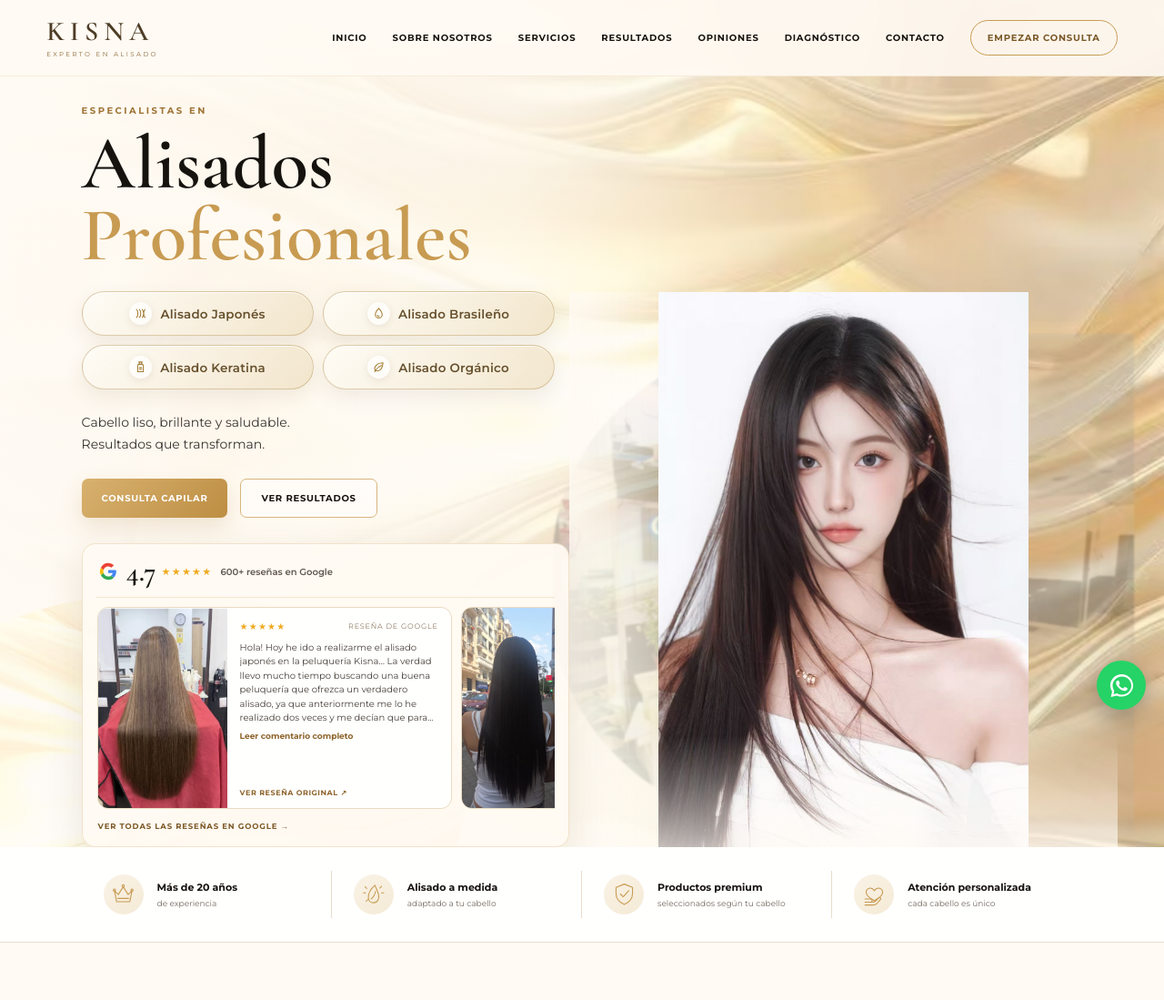
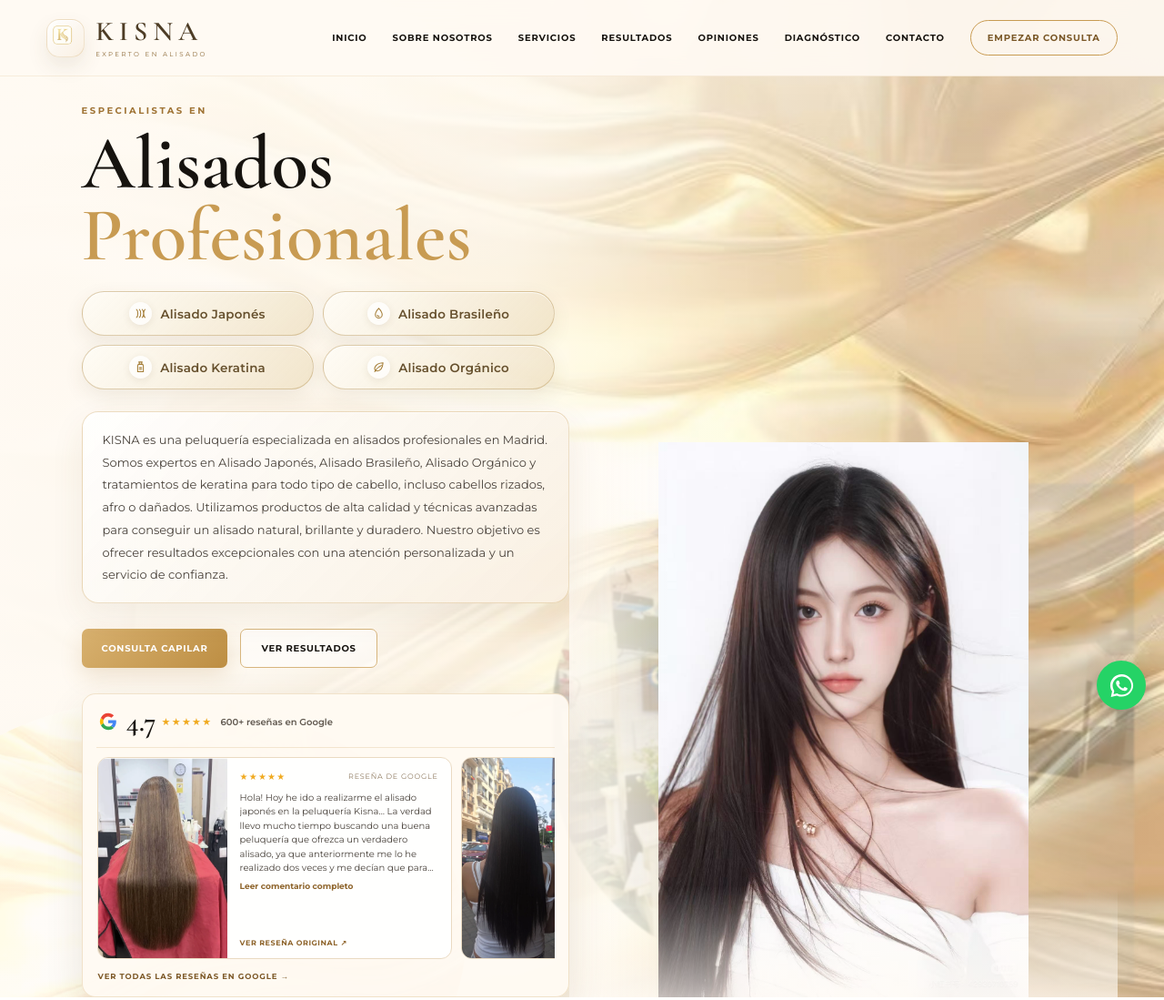
Before and after one commit to wanwu2230152376-bot/kisnalisado, a plain HTML site: page index.html in a window 1280 px wide. Shown: the top 1099 px of the page at 91% size. Drawn offline with nearby package versions, Linux system fonts and the light colour scheme.

Commit message:
Update KISNA logo and homepage design
Update KISNA logo and homepage design

```diff
--- a/index.html
+++ b/index.html
@@ -10,12 +10,18 @@
 <link crossorigin="" href="https://fonts.gstatic.com" rel="preconnect"/>
 <link href="https://fonts.googleapis.com/css2?family=Cormorant+Garamond:wght@500;600&amp;family=Montserrat:wght@400;500;600;700&amp;display=swap" rel="stylesheet"/>
 <link href="styles.css" rel="stylesheet"/>
+<link rel="icon" type="image/x-icon" href="/favicon.ico"/>
+<link rel="icon" type="image/png" sizes="32x32" href="/assets/branding/favicon-32x32.png"/>
+<link rel="icon" type="image/png" sizes="16x16" href="/assets/branding/favicon-16x16.png"/>
+<link rel="apple-touch-icon" sizes="180x180" href="/assets/branding/apple-touch-icon.png"/>
+<link rel="manifest" href="/site.webmanifest"/>
+<meta name="theme-color" content="#fffaf3"/>
 <link href="https://kisnalisado.es/" rel="canonical"/><meta content="KISNA | Expertos en Alisados Profesionales" property="og:title"/><meta content="Alisado japonés, keratina, brasileño y orgánico en Madrid." property="og:description"/><meta content="website" property="og:type"/><meta content="https://kisnalisado.es/" property="og:url"/><meta content="summary_large_image" name="twitter:card"/></head>
 <body>
 <header class="header">
 <a class="logo" href="#inicio">
-<strong>KISNA</strong>
-<span>EXPERTO EN ALISADO</span>
+<span class="logo-mark"><img src="assets/branding/kisna-icon-512.png" alt="KISNA"/></span>
+<span class="logo-text"><strong>KISNA</strong><span>EXPERTO EN ALISADO</span></span>
 </a>
 <button aria-expanded="false" aria-label="Abrir menú" class="menu-button"><i></i><i></i></button>
 <nav class="nav">
@@ -61,7 +67,7 @@
 <span>Alisado Orgánico</span>
 </span>
 </div>
-<p class="lead">Cabello liso, brillante y saludable.<br/>Resultados que transforman.</p>
+<div class="hero-description-card"><p>KISNA es una peluquería especializada en alisados profesionales en Madrid. Somos expertos en Alisado Japonés, Alisado Brasileño, Alisado Orgánico y tratamientos de keratina para todo tipo de cabello, incluso cabellos rizados, afro o dañados. Utilizamos productos de alta calidad y técnicas avanzadas para conseguir un alisado natural, brillante y duradero. Nuestro objetivo es ofrecer resultados excepcionales con una atención personalizada y un servicio de confianza.</p></div>
 <div class="hero-actions">
 <a class="button gold" href="diagnostico.html" rel="noopener" target="_blank">Consulta capilar</a>
 <a class="button outline" href="#resultados">Ver resultados</a>
--- a/styles.css
+++ b/styles.css
@@ -20,9 +20,12 @@
   padding:20px 4vw;background:rgba(255,250,243,.90);
   backdrop-filter:blur(15px);border-bottom:1px solid rgba(200,155,82,.14)
 }
-.logo{display:flex;flex-direction:column;line-height:1}
+.logo{display:flex;align-items:center;gap:12px;line-height:1}
+.logo-mark{width:42px;height:42px;display:inline-flex;align-items:center;justify-content:center;flex:0 0 auto;border-radius:14px;background:linear-gradient(135deg,rgba(255,255,255,.95),rgba(249,239,225,.96));box-shadow:0 10px 22px rgba(99,76,37,.10), inset 0 1px 0 rgba(255,255,255,.95);border:1px solid rgba(200,155,82,.25);overflow:hidden}
+.logo-mark img{width:100%;height:100%;object-fit:cover}
+.logo-text{display:flex;flex-direction:column}
 .logo strong{font-family:"Cormorant Garamond",serif;font-size:30px;letter-spacing:.2em;font-weight:600;color:#4d3c25}
-.logo span{font-size:7px;letter-spacing:.34em;color:#8e6c39;margin-top:6px}
+.logo-text span{font-size:7px;letter-spacing:.34em;color:#8e6c39;margin-top:6px}
 .nav{display:flex;align-items:center;gap:28px;font-size:10px;text-transform:uppercase;letter-spacing:.08em;font-weight:700}
 .nav a:not(.nav-book){padding:8px 0;border-bottom:1px solid transparent}
 .nav a:not(.nav-book):hover{border-color:var(--gold)}
@@ -44,6 +47,23 @@
 .hero h1{font-size:clamp(52px,6.5vw,86px)}
 .hero h1 em,.section-title h2 em{font-style:normal;color:var(--gold)}
 .lead{font-size:14px;line-height:1.7;color:#39342e;margin:25px 0}
+.hero-description-card{
+  max-width:740px;
+  margin:24px 0 28px;
+  padding:18px 22px;
+  border:1px solid rgba(200,155,82,.32);
+  border-radius:18px;
+  background:linear-gradient(135deg,rgba(255,255,255,.84),rgba(249,239,225,.92));
+  box-shadow:0 14px 36px rgba(99,76,37,.08), inset 0 1px 0 rgba(255,255,255,.72);
+  backdrop-filter:blur(6px);
+}
+.hero-description-card p{
+  margin:0;
+  font-size:13px;
+  line-height:1.9;
+  color:#4a433c;
+}
+
 .hero-actions{display:flex;gap:14px;margin-bottom:28px}
 .button{display:inline-flex;align-items:center;justify-content:center;padding:14px 22px;text-transform:uppercase;letter-spacing:.07em;font-size:10px;font-weight:700;border-radius:7px;transition:.2s}
 .button.gold{background:linear-gradient(135deg,#d8b16f,#bd8e43);color:white;box-shadow:0 10px 24px rgba(173,126,60,.18)}
@@ -112,8 +132,8 @@
   .about-section{grid-template-columns:1fr}.contact-section{grid-template-columns:repeat(3,1fr)}
 }
 @media(max-width:600px){
-  .header{padding:16px 20px}.logo strong{font-size:23px}
-  .hero{padding:112px 20px 28px;min-height:760px;background-position:center;align-content:start}.hero-copy{align-self:start;padding-top:18px}.hero h1{font-size:48px}.lead{font-size:12px}
+  .header{padding:16px 20px}.logo{gap:10px}.logo-mark{width:34px;height:34px;border-radius:11px}.logo strong{font-size:23px;letter-spacing:.16em}.logo-text span{font-size:10px;letter-spacing:.30em}
+  .hero{padding:112px 20px 28px;min-height:760px;background-position:center;align-content:start}.hero-copy{align-self:start;padding-top:18px}.hero h1{font-size:48px}.lead{font-size:12px}.hero-description-card{padding:16px 16px 18px;margin:20px 0 24px;border-radius:16px}.hero-description-card p{font-size:12px;line-height:1.8}
   .hero-actions{flex-direction:column;width:100%}.button{width:100%}.google-rating{font-size:8px;max-width:330px;position:relative;z-index:6}.hero-socials{position:relative;z-index:6;margin-top:14px;flex-wrap:wrap}.hero-socials>span{width:100%}.hero-visual{width:83%;right:-24%;bottom:-12px;height:520px;opacity:.70}
   .benefits{grid-template-columns:repeat(2,1fr);padding:18px 10px}.benefits article{padding:12px 8px;border-bottom:1px solid var(--line)}.benefits b{font-size:23px}.benefits strong{font-size:9px}.benefits span{font-size:7px}
   .results-section,.services-section,.reviews-section{padding:58px 18px}.section-title h2{font-size:39px}
```
Also changed, not shown: diagnostico.html (+6 -0 lines), resultados.html (+7 -1 lines), assets/branding/android-chrome-192x192.png (added), assets/branding/android-chrome-512x512.png (added), assets/branding/apple-touch-icon.png (added), assets/branding/favicon-16x16.png (added), assets/branding/favicon-32x32.png (added), assets/branding/kisna-icon-512.png (added), favicon.ico (added), site.webmanifest (added), 1 other file.
